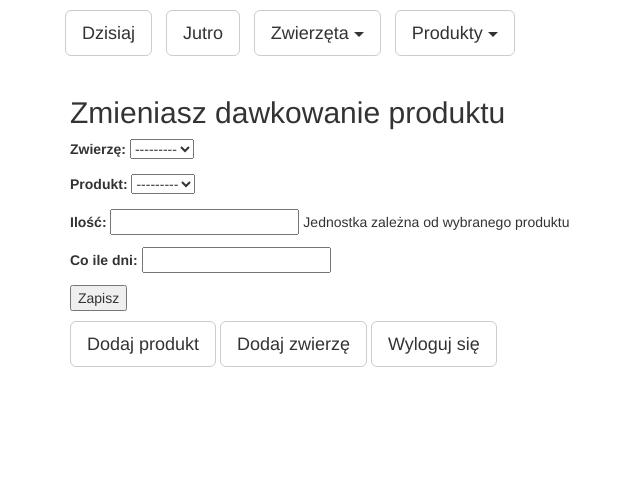
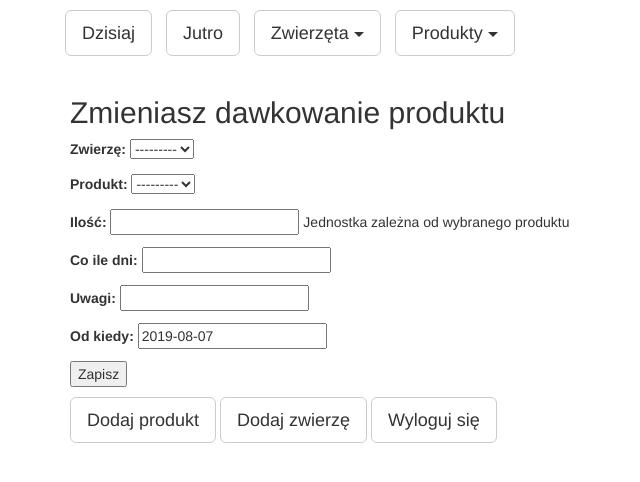
Before and after one commit to IgorKwiatkowski/pet_tracker, a Django app: template templates/pets/dosage_form.html in a window 1280 px wide. Shown: the top 482 px of the page, without its empty margins (0-640 px from the left). Run offline with Django 3.2, Linux system fonts and the light colour scheme; the template is opened without the code that fills it: values that come from a table or form of the project are taken from there, others are empty; the visitor is signed in with stand-in values (Sample User, id 1); some libraries are stand-ins or nearby versions.

Commit message:
added notes field, added editing dosage start date

```diff
--- a/pets/forms.py
+++ b/pets/forms.py
@@ -2,11 +2,14 @@ from django import forms
 from .models import Pet, Product, Dosage, Unit
 from django.views.generic.edit import CreateView
 from django.urls import reverse_lazy
+import datetime
 
 
 class AddDosageForm(forms.Form):
-        pet = forms.ModelChoiceField(queryset=Pet.objects.all(), label='Zwierzę')
-        product = forms.ModelChoiceField(queryset=Product.objects.all(), label='Produkt')
-        amount = forms.DecimalField(max_digits=5, decimal_places=2, label='Ilość',
-                                    help_text='Jednostka zależna od wybranego produktu')
-        interval = forms.IntegerField(label='Co ile dni')
+    pet = forms.ModelChoiceField(queryset=Pet.objects.all(), label='Zwierzę')
+    product = forms.ModelChoiceField(queryset=Product.objects.all(), label='Produkt')
+    amount = forms.DecimalField(max_digits=5, decimal_places=2, label='Ilość',
+                                help_text='Jednostka zależna od wybranego produktu')
+    interval = forms.IntegerField(label='Co ile dni')
+    notes = forms.CharField(label='Uwagi', required=False)
+    date_added = forms.DateField(label='Od kiedy', initial=datetime.date.today)
--- a/pets/models.py
+++ b/pets/models.py
@@ -1,5 +1,8 @@
 from django.db import models
+from django.utils import timezone
 import datetime
+
+from django.template.backends import django
 
 
 class Pet(models.Model):
@@ -32,7 +35,8 @@ class Dosage(models.Model):
     amount = models.DecimalField(verbose_name='Ilość', max_digits=5,
                                  decimal_places=2)
     interval = models.IntegerField(verbose_name='Co ile dni')
-    date_added = models.DateField(auto_now_add=True)
+    date_added = models.DateField(verbose_name='Od kiedy', default=timezone.now)
+    notes = models.TextField(null=True, verbose_name='Uwagi')
 
     def apply_on_day(self, day):
         delta = day - self.date_added
--- a/pets/views.py
+++ b/pets/views.py
@@ -93,6 +93,6 @@ class DosageDeleteView(DeleteView):
 
 class UpdateDosageView(UpdateView):
     model = Dosage
-    fields = ['pet', 'product', 'amount', 'interval']
+    fields = ['pet', 'product', 'amount', 'interval', 'date_added', 'notes']
     template_name = 'pets/dosage_form.html'
     success_url = '/day'
--- a/templates/day.html
+++ b/templates/day.html
@@ -12,6 +12,7 @@
                         <tr>
                             <td><a href="/product/{{ dosage.product.id }}">{{ dosage.product.name }}</a></td>
                             <td>{{ dosage.amount }} {{ dosage.product.unit.name }}</td>
+                            <td>{{ dosage.notes|default_if_none:"" }}</td>
                             <td class="text-center"><a href="/update_dosage/{{ dosage.id }}">ZMIEŃ</a></td>
                             <td class="text-center"><a href="/delete_dosage/{{ dosage.id }}">USUŃ</a></td>
                         </tr>
--- a/templates/product.html
+++ b/templates/product.html
@@ -9,6 +9,7 @@
             <td>{{ dosage.pet.name }}</td>
             <td>{{ dosage.amount }} {{ dosage.product.unit.name }}</td>
             <td>co {{ dosage.interval }} dni</td>
+            <td>{{ dosage.notes }}</td>
         </tr>
     {% endfor %}
     </table>
```
Also changed, not shown: pets/migrations/0006_auto_20190818_1217.py (added), pets/migrations/0007_auto_20190818_1218.py (added), pets/migrations/0008_auto_20190818_1244.py (added), pets/migrations/0009_auto_20190818_1251.py (added), pets/migrations/0010_auto_20190818_1254.py (added).
